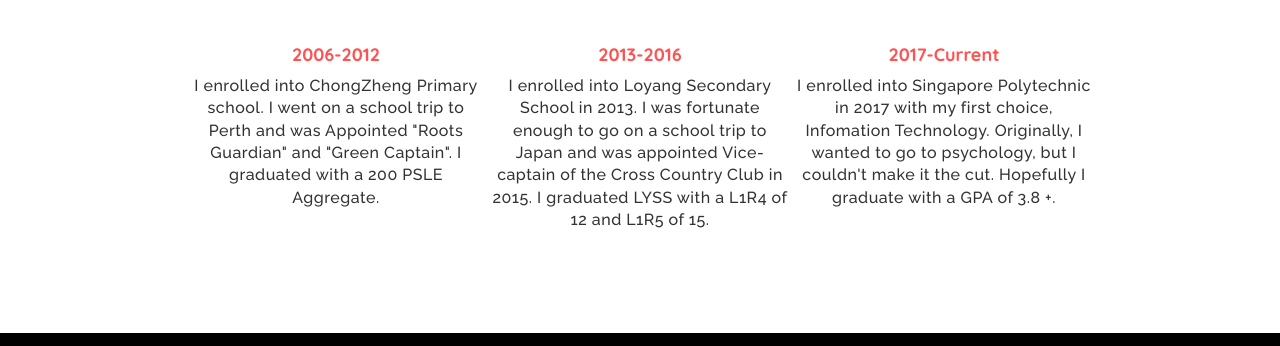
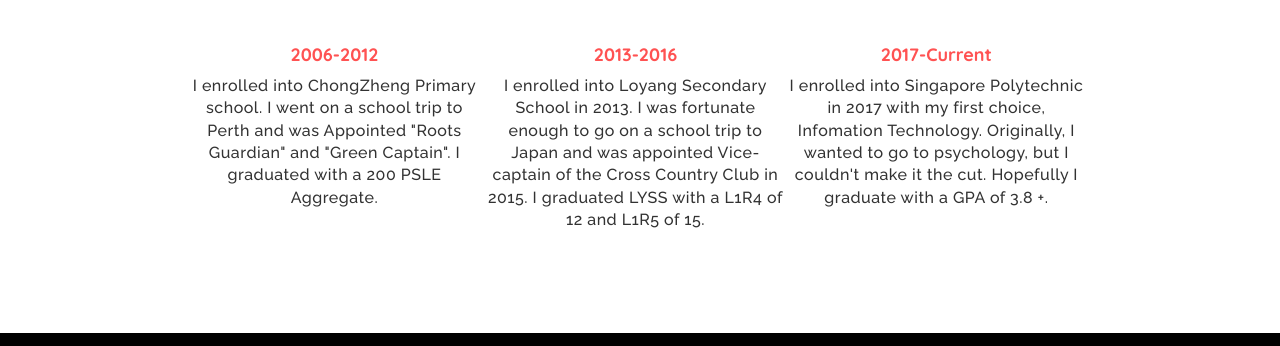
Before and after one commit to xfiredragon/xfiredragon.github.io, a plain HTML site: page education.html in a window 1280 px wide. Shown: the part 814-1160 px from the top of the page. Drawn offline with nearby package versions, Linux system fonts and the light colour scheme.

Commit message:
asd
sadas

```diff
--- a/education.html
+++ b/education.html
@@ -121,8 +121,8 @@
                     <p>Education</p>
                 </div>
                 <div class="pg3-main-text cf">
-                    <div class="three-icon-column">
-                        <div class="column alter">
+                    <div class="three-icon-column-a">
+                        <div class="column-a alter">
                             <p class="year">
                                 2006-2012
                             </p>
@@ -130,7 +130,7 @@
                                 I enrolled into ChongZheng Primary school. I went on a school trip to Perth and was Appointed "Roots Guardian" and "Green Captain". I graduated with a 200 PSLE Aggregate.
                             </p>
                         </div>
-                        <div class="column alter">
+                        <div class="column-a alter">
                             <p class="year">
                                 2013-2016
                             </p>
@@ -138,7 +138,7 @@
                                 I enrolled into Loyang Secondary School in 2013. I was fortunate enough to go on a school trip to Japan and was appointed Vice-captain of the Cross Country Club in 2015. I graduated LYSS with a L1R4 of 12 and L1R5 of 15.
                             </p>
                         </div>
-                        <div class="column alter">
+                        <div class="column-a alter">
                             <p class="year">
                                 2017-Current
                             </p>
--- a/styles.css
+++ b/styles.css
@@ -596,11 +596,15 @@
     padding-bottom: 10em;
 }
 
+.three-icon-column-a {
+    padding-bottom: 0;
+}
 
 .education-text {
     text-align: center;
     padding: 3.125em 0;
 }
+
 
 .year {
     color: #FF5252;
@@ -619,6 +623,12 @@
     color: rgba(28, 28, 28, 0.9);
     font-weight: 500;
 }
+
+.column-a {
+    float: left;
+    width: 33%;
+}
+
 
 /* Page 3 */
 
@@ -880,16 +890,7 @@
     }
 }
 
-@media only screen and (max-width:800px) {
-    .floatleft {
-        float: none;
-        width: 100%;
-    }
-    .faceimg img {
-        float: none;
-        width: 100%;
-    }
-}
+@media only screen and (max-width:800px) {}
 
 
 
@@ -904,20 +905,23 @@
     .callbacks_nav {
         top: 47%;
     }
+    .floatleft {
+        float: none;
+        width: 100%;
+    }
+    .faceimg img {
+        float: none;
+        width: 100%;
+    }
 }
 
 @media screen and (max-width: 450px) {
     .logo {
         display: none;
     }
-    .drawing {
-        float: none;
-        width: 100%;
-        margin: 0 auto;
-        padding-top: 5px;
+}
 
-    }
-}
+
 
 @media screen and (max-width: 970px) {
     .rslider_btmtxt,
@@ -935,7 +939,8 @@
         margin-bottom: 30px;
     }
 
-    .column {
+    .column,
+    .column-a {
         width: 50%;
     }
 
@@ -955,6 +960,17 @@
         width: 100%;
     }
 
+
+}
+
+@media screen and (max-width:500px) {
+    .drawing {
+        float: none;
+        width: 100%;
+        margin: 0 auto;
+        padding-top: 5px;
+
+    }
 }
 
 /* Media Query */
```
